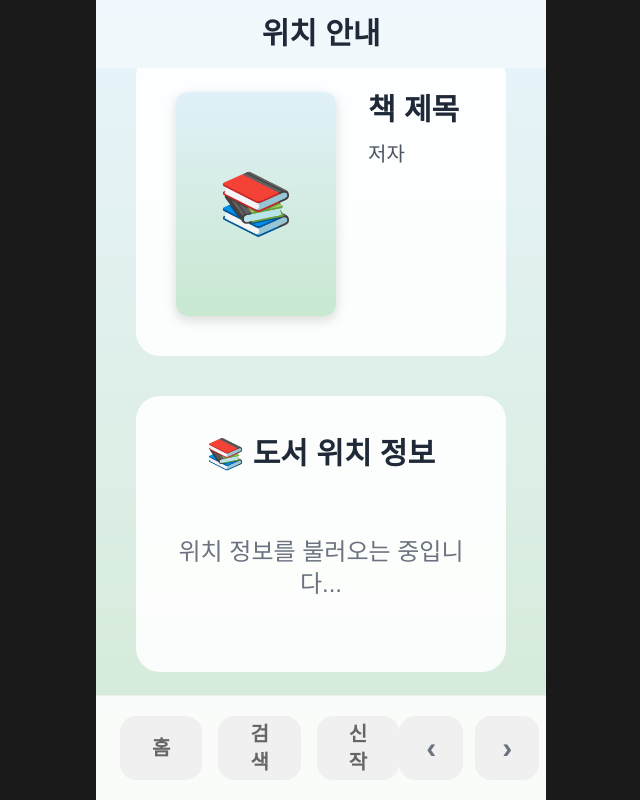
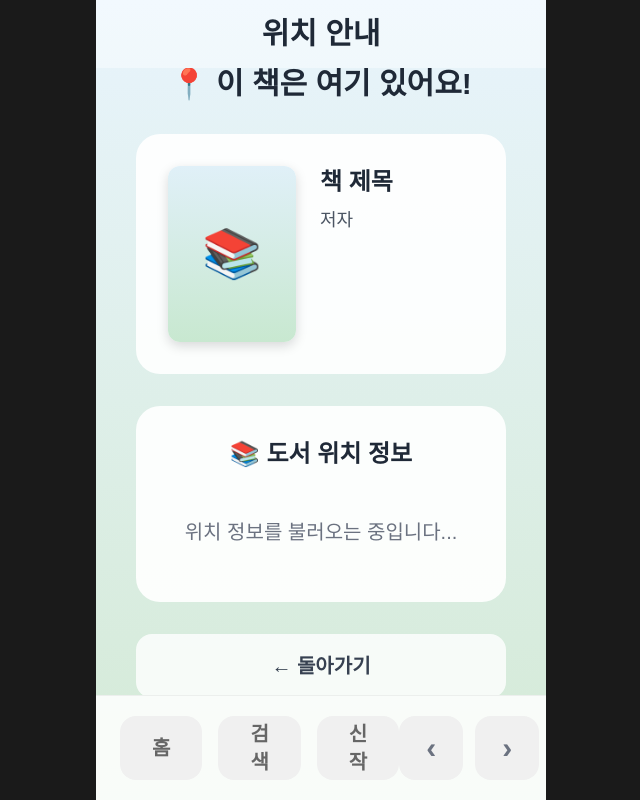
Before and after one commit to Villion-inc/Smart-DID, a React (Vite) app in the folder library-did-main/packages/frontend/: page /did/location/1 in a window 1280 px wide. Shown: the whole page, without its empty margins (319-959 px from the left). Built offline with nearby package versions, Linux system fonts and the light colour scheme; no server answers; a web font is replaced by a local one.

Commit message:
fix: 위치 안내 페이지 UI 크기 축소 (다른 페이지와 일관성)
Made-with: Cursor

```diff
--- a/library-did-main/packages/frontend/src/pages/did/DidV2Location.tsx
+++ b/library-did-main/packages/frontend/src/pages/did/DidV2Location.tsx
@@ -25,20 +25,20 @@ export function DidV2Location() {
 
   return (
     <DidV2Layout title="위치 안내">
-      <div className="flex min-h-full flex-col items-center justify-center px-4 py-8">
-        <p className="mb-8 text-center text-3xl font-bold text-gray-800 sm:mb-10 sm:text-4xl">
+      <div className="flex min-h-full flex-col items-center justify-center px-4 py-6">
+        <p className="mb-6 text-center text-2xl font-bold text-gray-800 sm:mb-8 sm:text-3xl">
           📍 이 책은 여기 있어요!
         </p>
 
         {/* Book Info Card */}
         <div
-          className="mb-8 w-full max-w-xl rounded-3xl p-8 sm:mb-10 sm:p-10"
+          className="mb-6 w-full max-w-lg rounded-3xl p-6 sm:mb-8 sm:p-8"
           style={{ background: 'rgba(255,255,255,0.9)' }}
         >
-          <div className="flex items-start gap-6 sm:gap-8">
+          <div className="flex items-start gap-5 sm:gap-6">
             {/* Cover Image */}
             <div
-              className="h-48 w-32 shrink-0 rounded-xl sm:h-56 sm:w-40"
+              className="h-36 w-24 shrink-0 rounded-xl sm:h-44 sm:w-32"
               style={{
                 background: bookDetail?.coverImageUrl
                   ? `url(${bookDetail.coverImageUrl}) center/cover no-repeat`
@@ -47,23 +47,23 @@ export function DidV2Location() {
               }}
             >
               {!bookDetail?.coverImageUrl && (
-                <div className="flex h-full w-full items-center justify-center text-5xl sm:text-6xl">📚</div>
+                <div className="flex h-full w-full items-center justify-center text-4xl sm:text-5xl">📚</div>
               )}
             </div>
             {/* Book Details */}
             <div className="min-w-0 flex-1">
-              <h2 className="text-2xl font-bold text-gray-800 line-clamp-2 sm:text-3xl">
+              <h2 className="text-xl font-bold text-gray-800 line-clamp-2 sm:text-2xl">
                 {bookDetail?.title || '책 제목'}
               </h2>
-              <p className="mt-3 text-lg text-gray-600 sm:text-xl">{bookDetail?.author || '저자'}</p>
-              <p className="mt-2 text-base text-gray-500 sm:text-lg">
+              <p className="mt-2 text-base text-gray-600 sm:text-lg">{bookDetail?.author || '저자'}</p>
+              <p className="mt-1 text-sm text-gray-500 sm:text-base">
                 {bookDetail?.publisher}
                 {bookDetail?.publishedYear ? ` · ${bookDetail.publishedYear}년` : ''}
               </p>
               {/* Availability Badge */}
               {bookDetail?.isAvailable !== undefined && (
                 <span
-                  className={`mt-4 inline-block rounded-full px-5 py-2 text-base font-medium sm:mt-5 sm:px-6 sm:py-2.5 sm:text-lg ${
+                  className={`mt-3 inline-block rounded-full px-4 py-1.5 text-sm font-medium sm:mt-4 sm:px-5 sm:py-2 sm:text-base ${
                     bookDetail.isAvailable
                       ? 'bg-green-100 text-green-700'
                       : 'bg-red-100 text-red-700'
@@ -78,33 +78,33 @@ export function DidV2Location() {
 
         {/* Location Details */}
         <div
-          className="mb-8 w-full max-w-xl rounded-3xl p-8 sm:mb-10 sm:p-10"
+          className="mb-6 w-full max-w-lg rounded-3xl p-6 sm:mb-8 sm:p-8"
           style={{ background: 'rgba(255,255,255,0.9)' }}
         >
-          <h3 className="mb-6 text-center text-2xl font-semibold text-gray-800 sm:mb-8 sm:text-3xl">
+          <h3 className="mb-5 text-center text-xl font-semibold text-gray-800 sm:mb-6 sm:text-2xl">
             📚 도서 위치 정보
           </h3>
-          <div className="flex flex-col gap-5 sm:gap-6">
+          <div className="flex flex-col gap-4 sm:gap-5">
             {bookDetail?.shelfCode && (
-              <div className="flex items-center justify-between rounded-2xl bg-blue-50 px-6 py-5 sm:px-8 sm:py-6">
-                <span className="text-lg text-gray-600 sm:text-xl">서가 위치</span>
-                <span className="text-2xl font-bold text-blue-700 sm:text-3xl">{bookDetail.shelfCode}</span>
+              <div className="flex items-center justify-between rounded-2xl bg-blue-50 px-5 py-4 sm:px-6 sm:py-5">
+                <span className="text-base text-gray-600 sm:text-lg">서가 위치</span>
+                <span className="text-xl font-bold text-blue-700 sm:text-2xl">{bookDetail.shelfCode}</span>
               </div>
             )}
             {bookDetail?.callNumber && (
-              <div className="flex items-center justify-between rounded-2xl bg-green-50 px-6 py-5 sm:px-8 sm:py-6">
-                <span className="text-lg text-gray-600 sm:text-xl">청구기호</span>
-                <span className="text-2xl font-bold text-green-700 sm:text-3xl">{bookDetail.callNumber}</span>
+              <div className="flex items-center justify-between rounded-2xl bg-green-50 px-5 py-4 sm:px-6 sm:py-5">
+                <span className="text-base text-gray-600 sm:text-lg">청구기호</span>
+                <span className="text-xl font-bold text-green-700 sm:text-2xl">{bookDetail.callNumber}</span>
               </div>
             )}
             {bookDetail?.isbn && (
-              <div className="flex items-center justify-between rounded-2xl bg-gray-50 px-6 py-5 sm:px-8 sm:py-6">
-                <span className="text-lg text-gray-600 sm:text-xl">ISBN</span>
-                <span className="text-lg font-medium text-gray-700 sm:text-xl">{bookDetail.isbn}</span>
+              <div className="flex items-center justify-between rounded-2xl bg-gray-50 px-5 py-4 sm:px-6 sm:py-5">
+                <span className="text-base text-gray-600 sm:text-lg">ISBN</span>
+                <span className="text-base font-medium text-gray-700 sm:text-lg">{bookDetail.isbn}</span>
               </div>
             )}
             {!bookDetail?.shelfCode && !bookDetail?.callNumber && (
-              <p className="py-8 text-center text-xl text-gray-500 sm:text-2xl">
+              <p className="py-6 text-center text-lg text-gray-500 sm:text-xl">
                 위치 정보를 불러오는 중입니다...
               </p>
             )}
@@ -115,7 +115,7 @@ export function DidV2Location() {
         <button
           type="button"
           onClick={() => navigate(-1)}
-          className="flex h-16 w-full max-w-xl shrink-0 items-center justify-center rounded-2xl text-xl font-semibold text-gray-700 transition active:scale-[0.98] sm:h-20 sm:text-2xl"
+          className="flex h-14 w-full max-w-lg shrink-0 items-center justify-center rounded-2xl text-lg font-semibold text-gray-700 transition active:scale-[0.98] sm:h-16 sm:text-xl"
           style={{ background: 'rgba(255,255,255,0.8)' }}
         >
           ← 돌아가기
```
